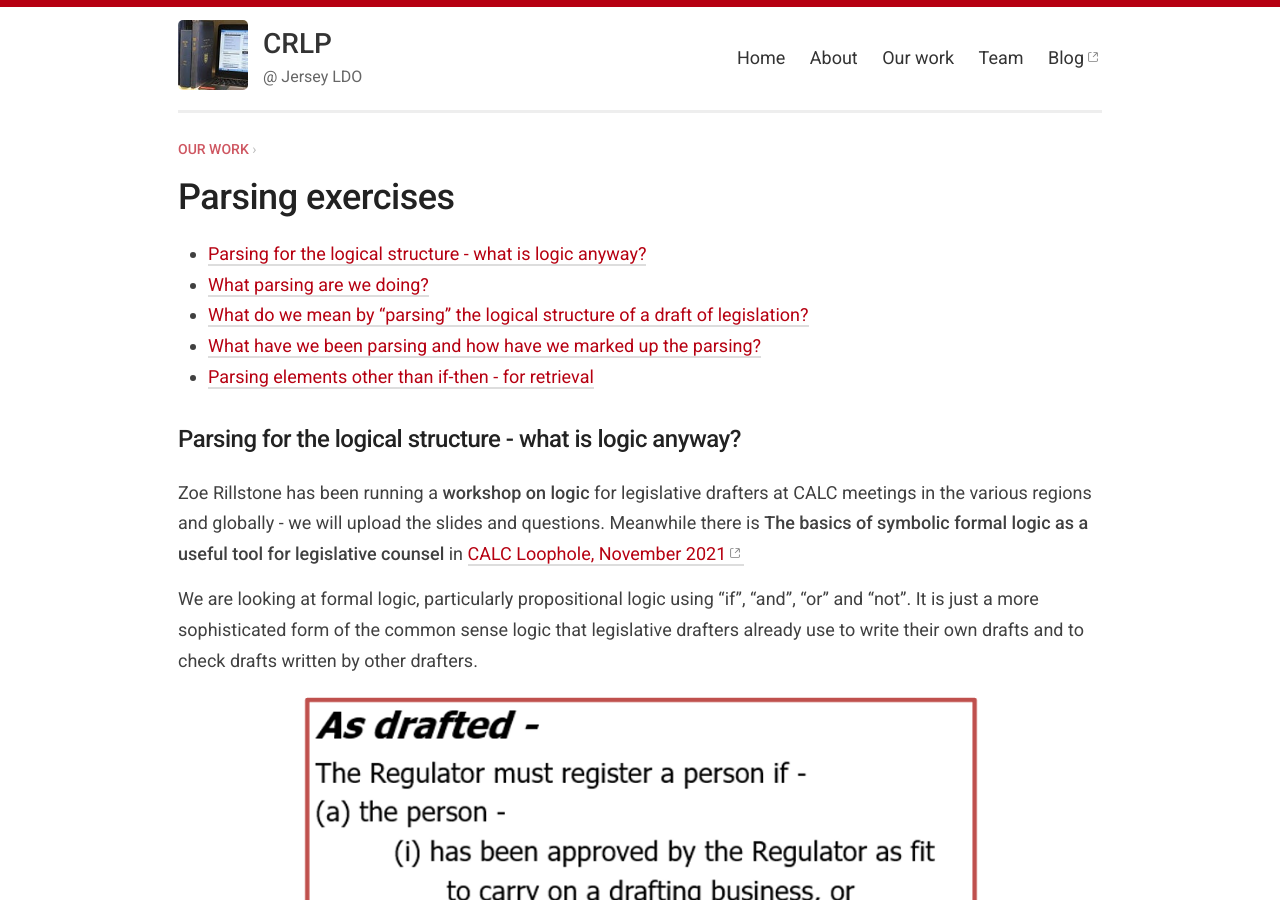
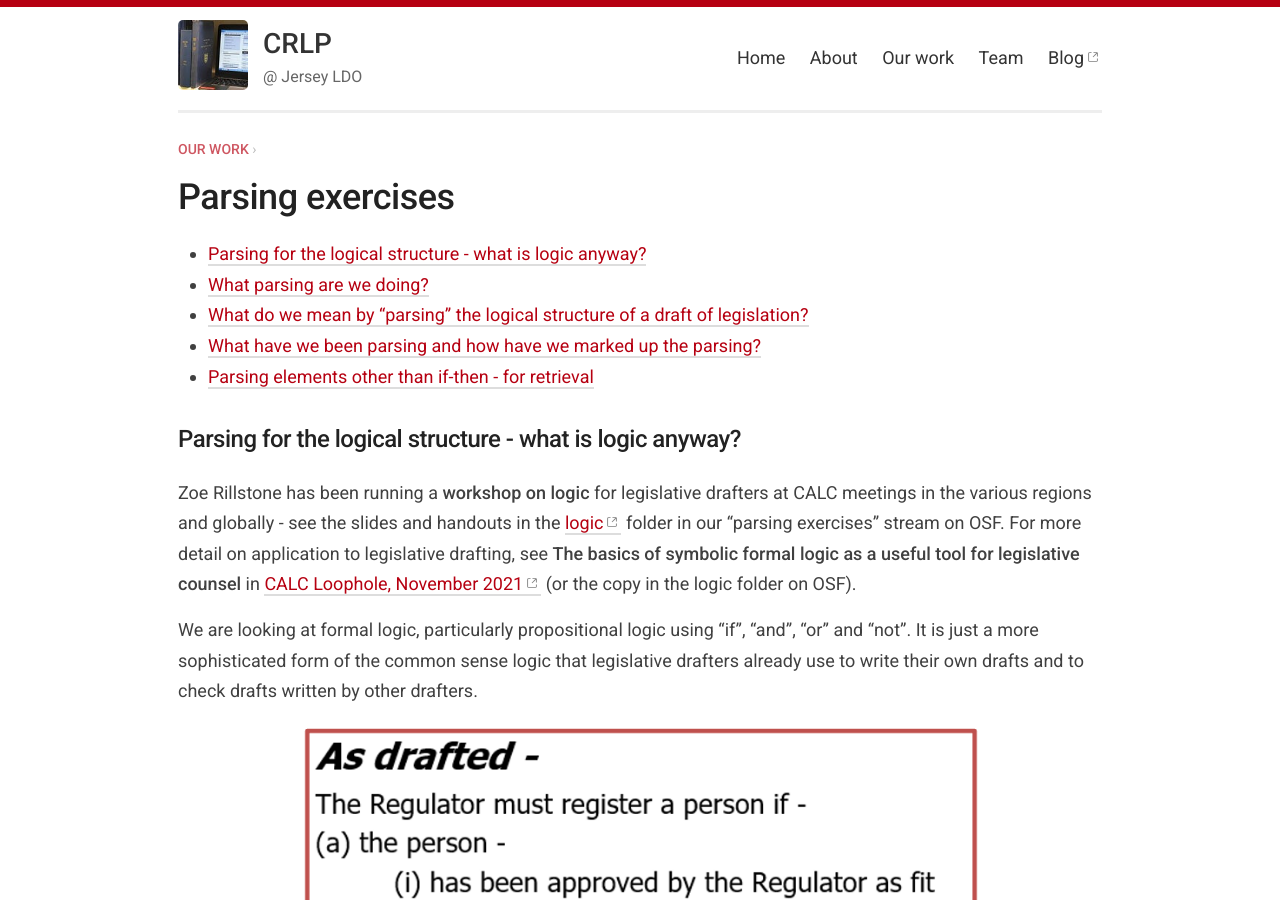
Before and after one commit to crlp-jerseyldo/crlp-jerseyldo.github.io, a Jekyll site: the page built from _pages/parsing-exercises.md, in a window 1280 px wide and 900 px high. Built offline with Jekyll 4.4.1, drawn with Linux system fonts in a browser that asks for light colours.

Commit message:
Update parsing-exercises.md
Added links to logic files on OSF

```diff
--- a/_pages/parsing-exercises.md
+++ b/_pages/parsing-exercises.md
@@ -10,7 +10,7 @@ parent_url: /work/
 {:toc}
 
 ## Parsing for the logical structure - what is logic anyway?
-Zoe Rillstone has been running a **workshop on logic** for legislative drafters at CALC meetings in the various regions and globally - we will upload the slides and questions. Meanwhile there is **The basics of symbolic formal logic as a useful tool for legislative counsel** in [CALC Loophole, November 2021](https://www.calc.ngo/publications/loopholes){:target="_blank"}
+Zoe Rillstone has been running a **workshop on logic** for legislative drafters at CALC meetings in the various regions and globally - see the slides and handouts in the [logic](https://osf.io/qg4pb/){:target="_blank"} folder in our "parsing exercises" stream on OSF. For more detail on application to legislative drafting, see **The basics of symbolic formal logic as a useful tool for legislative counsel** in [CALC Loophole, November 2021](https://www.calc.ngo/publications/loopholes){:target="_blank"} (or the copy in the logic folder on OSF).
 
 We are looking at formal logic, particularly propositional logic using "if", "and", "or" and "not". It is just a more sophisticated form of the common sense logic that legislative drafters already use to write their own drafts and to check drafts written by other drafters.
 
```
